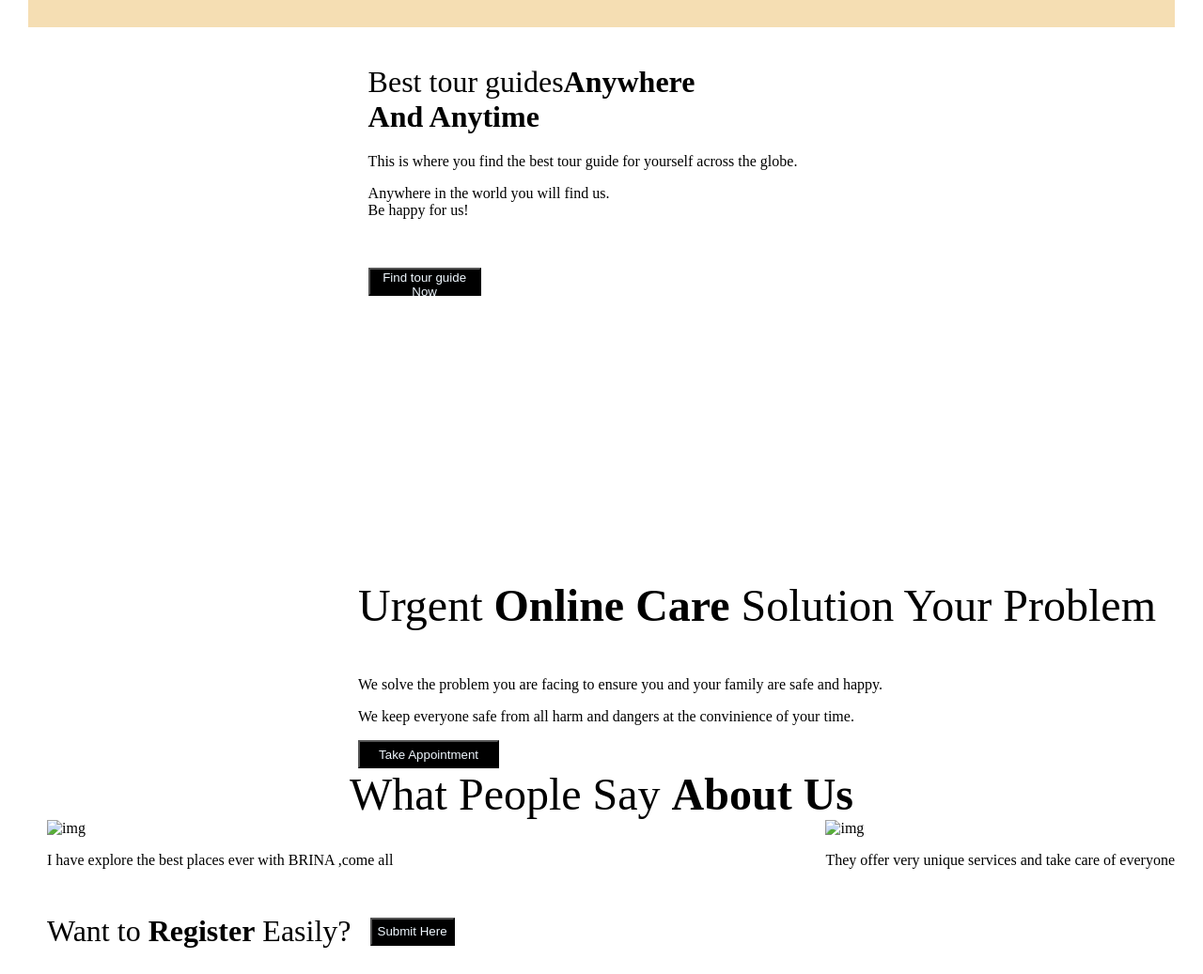
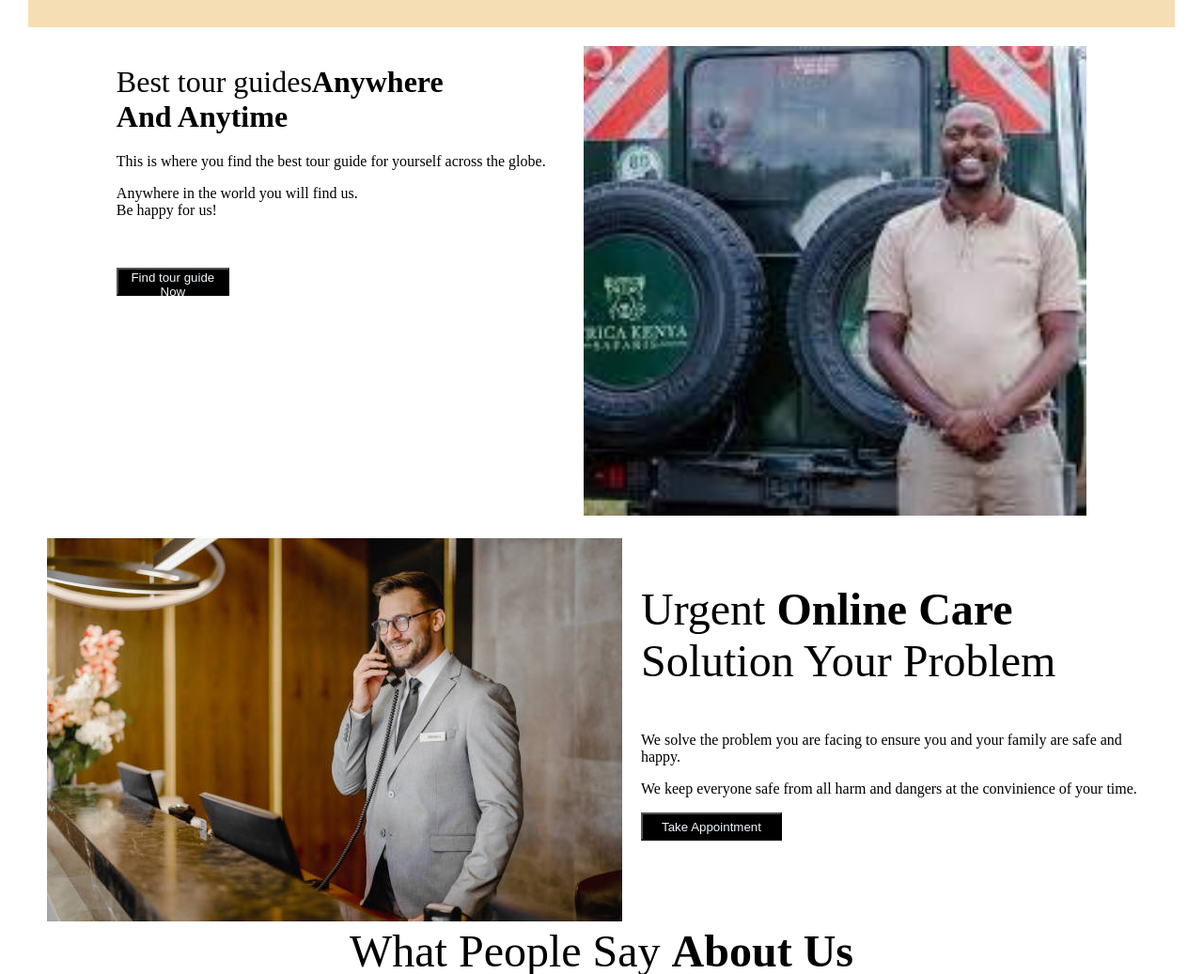
Before and after one commit to Naomilupalo/fun, a plain HTML site: page index.html in a window 1280 px wide. Shown: the part 2853-3890 px from the top of the page at 94% size. Drawn offline with Linux system fonts and the light colour scheme; files whose address does not match are found by name.

Commit message:
Update index.html
added

```diff
--- a/index.html
+++ b/index.html
@@ -215,11 +215,11 @@
             <p>Anywhere in the world you will find us.<br>Be happy for us!</p><br><br>
             <button class="button44">Find tour guide Now</button>
         </div>
-        <span><img src="c:\Users\Admin\Downloads\gettyimages-532181202-612x612.jpg" alt="" style="margin-left: 20px;
+        <span><img src="980.jpeg" alt="" style="margin-left: 20px;
         height: 500px;"></span>
     </div>
     <div class="onlinecare">
-        <span><img src="c:\Users\Admin\Downloads\gettyimages-1175504684-612x612.jpg" alt="" style="margin-left: 20px;"></span>
+        <span><img src="001.jpg" alt="" style="margin-left: 20px;"></span>
         <div style="margin-right: 20px; margin-left: 20px;">
             <p style="font-size: 3rem;">
                 Urgent <strong>Online Care</strong> Solution Your Problem</p>
@@ -233,11 +233,11 @@
         What People Say <strong>About Us</strong></div>
     <div class="about44">
         <div>
-            <span><img src="c:\Users\Admin\Downloads\gettyimages-469758650-612x612.jpg" alt="img" style="height: 500px; width: 600px;"></span>
+            <span><img src="83.jpeg" alt="img" style="height: 500px; width: 600px;"></span>
             <p>I have explore the best places ever with BRINA ,come all</p>
         </div>
         <div>
-            <span><img src="c:\Users\Admin\Downloads\gettyimages-469758650-612x612.jpg" alt="img"></span>
+            <span><img src="27.jpeg" alt="img"></span>
             <p>They offer very unique services and take care of everyone</p>
         </div>
     </div>
```
